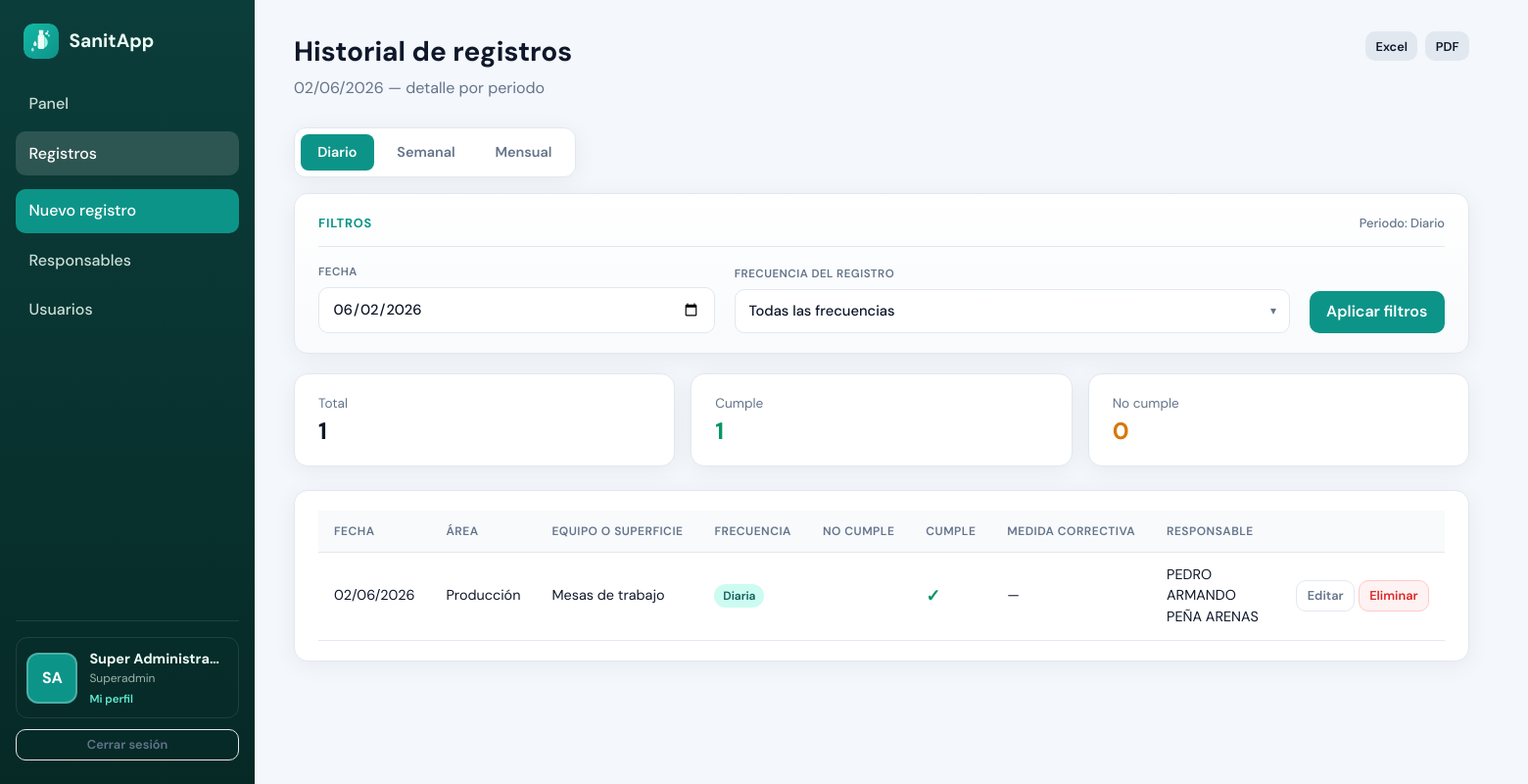
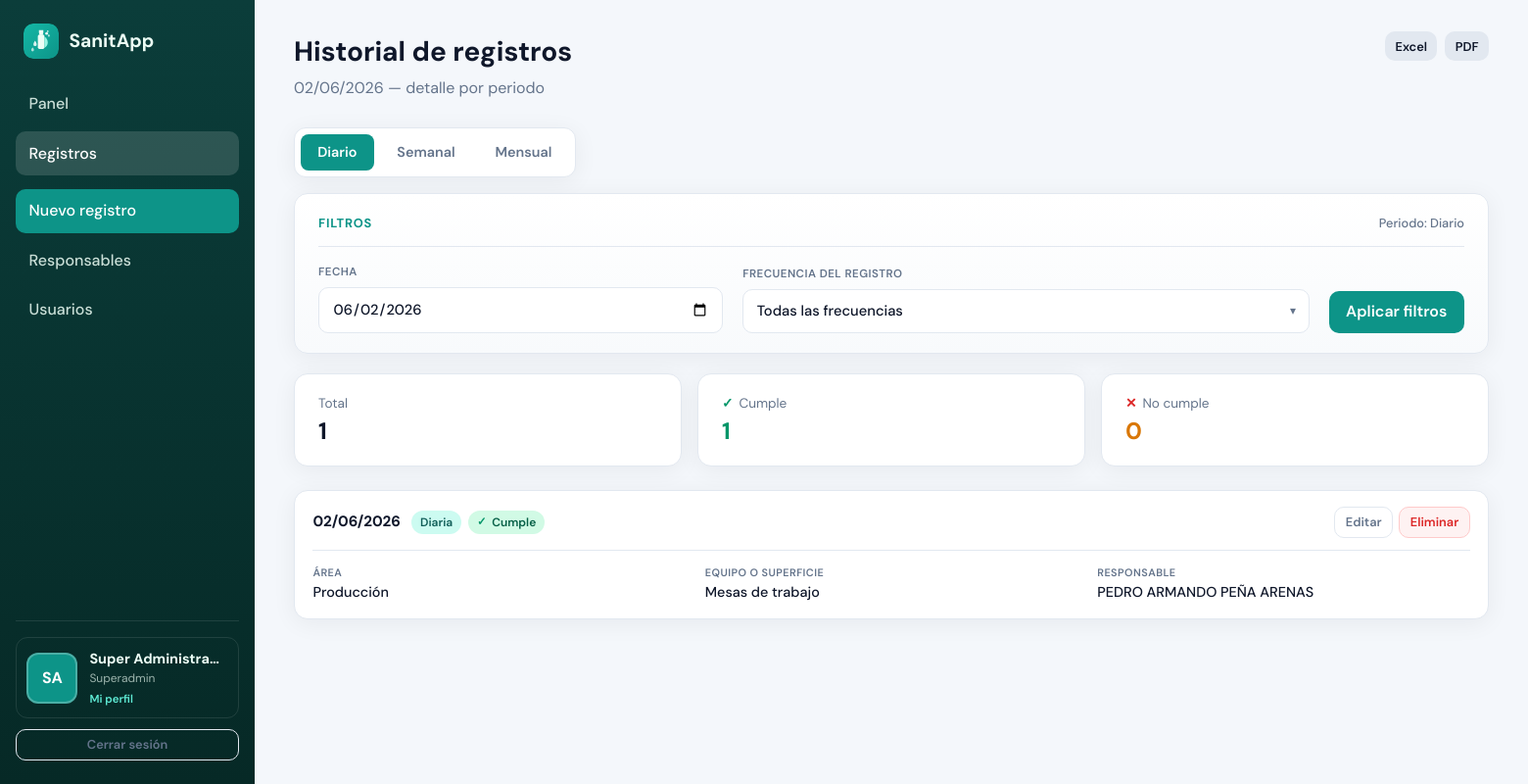
Before and after one commit to brayang466/sanitapp, a Flask app: page /registros in a window 1560 px wide. Shown: the whole page at 98% size. Run offline with Flask 3, Linux system fonts and the light colour scheme; the visitor is signed in with stand-in values (Sample User, id 1); data comes from the database, SQL or seed files in the repository; parts of the project's set-up code (start-up, migrations or seed data) failed here and were passed over.

Commit message:
Feat: vista tarjetas en registros, modal de eliminacion y badges de estado
Mejora la UX del listado sin scroll horizontal, confirma borrados con modal propio y muestra cumplimiento con iconos.

Co-authored-by: Cursor <cursoragent@cursor.com>

```diff
--- a/app/static/css/app.css
+++ b/app/static/css/app.css
@@ -310,6 +310,10 @@ a:hover {
   max-width: 1280px;
 }
 
+.page-registros .main-content {
+  max-width: none;
+}
+
 /* Login */
 .page-login {
   min-height: 100vh;
@@ -570,6 +567,108 @@ a:hover {
   white-space: nowrap;
 }
 
+/* Lista de registros (sin scroll horizontal) */
+.registros-lista {
+  display: flex;
+  flex-direction: column;
+  gap: 0.85rem;
+}
+
+.registro-card {
+  padding: 1rem 1.15rem;
+  margin-bottom: 0;
+}
+
+.registro-card-header {
+  display: flex;
+  flex-wrap: wrap;
+  justify-content: space-between;
+  align-items: center;
+  gap: 0.75rem;
+  margin-bottom: 0.85rem;
+  padding-bottom: 0.75rem;
+  border-bottom: 1px solid var(--border);
+}
+
+.registro-card-meta {
+  display: flex;
+  flex-wrap: wrap;
+  align-items: center;
+  gap: 0.45rem;
+}
+
+.registro-fecha {
+  font-weight: 700;
+  font-size: 0.95rem;
+  color: var(--text);
+  margin-right: 0.25rem;
+}
+
+.registro-card-actions {
+  display: flex;
+  flex-wrap: wrap;
+  gap: 0.4rem;
+}
+
+.registro-card-body {
+  display: grid;
+  grid-template-columns: repeat(3, 1fr);
+  gap: 0.75rem 1.25rem;
+  margin: 0;
+}
+
+.registro-field {
+  margin: 0;
+  min-width: 0;
+}
+
+.registro-field dt {
+  margin: 0 0 0.2rem;
+  font-size: 0.68rem;
+  font-weight: 600;
+  text-transform: uppercase;
+  letter-spacing: 0.04em;
+  color: var(--muted);
+}
+
+.registro-field dd {
+  margin: 0;
+  font-size: 0.9rem;
+  font-weight: 500;
+  color: var(--text);
+  line-height: 1.35;
+  word-wrap: break-word;
+}
+
+.registro-field-full {
+  grid-column: 1 / -1;
+}
+
+@media (max-width: 1100px) {
+  .registro-card-body {
+    grid-template-columns: 1fr 1fr;
+  }
+}
+
+@media (max-width: 640px) {
+  .registro-card-body {
+    grid-template-columns: 1fr;
+  }
+
+  .registro-card-header {
+    flex-direction: column;
+    align-items: flex-start;
+  }
+
+  .registro-card-actions {
+    width: 100%;
+  }
+
+  .registro-card-actions .btn {
+    flex: 1;
+  }
+}
+
 .center {
   text-align: center;
 }
@@ -612,6 +711,59 @@ a:hover {
 .badge-warn {
   background: #ffedd5;
   color: #9a3412;
+}
+
+.badge-estado {
+  display: inline-flex;
+  align-items: center;
+  gap: 0.35rem;
+}
+
+.badge-estado-icon {
+  font-weight: 800;
+  font-size: 0.95em;
+  line-height: 1;
+}
+
+.badge-estado-ok {
+  color: #059669;
+}
+
+.badge-estado-no {
+  color: #dc2626;
+}
+
+.stat-label-icon {
+  font-weight: 800;
+  margin-right: 0.15rem;
+}
+
+.stat-label-ok {
+  color: var(--ok);
+}
+
+.stat-label-no {
+  color: var(--danger);
+}
+
+.stat-sub {
+  display: flex;
+  flex-wrap: wrap;
+  align-items: center;
+  gap: 0.35rem;
+  margin-top: 0.25rem;
+  font-size: 0.8rem;
+  color: var(--muted);
+}
+
+.stat-sub-item {
+  display: inline-flex;
+  align-items: center;
+  gap: 0.2rem;
+}
+
+.stat-sub-sep {
+  color: #cbd5e1;
 }
 
 .badge-muted {
--- /dev/null
+++ b/app/templates/_modal_eliminar.html
@@ -0,0 +1,25 @@
+<div id="modal-eliminar" class="modal-overlay" hidden aria-hidden="true">
+  <div class="modal-backdrop" data-modal-close></div>
+  <div class="modal-dialog" role="dialog" aria-modal="true" aria-labelledby="modal-eliminar-titulo">
+    <div class="modal-icon modal-icon-danger" aria-hidden="true">
+      <svg width="28" height="28" viewBox="0 0 24 24" fill="none" stroke="currentColor" stroke-width="2">
+        <path d="M12 9v4m0 4h.01M10.29 3.86L1.82 18a2 2 0 0 0 1.71 3h16.94a2 2 0 0 0 1.71-3L13.71 3.86a2 2 0 0 0-3.42 0z"/>
+      </svg>
+    </div>
+    <h2 id="modal-eliminar-titulo" class="modal-title">¿Eliminar este registro?</h2>
+    <p class="modal-text">
+      Está a punto de eliminar permanentemente un registro del historial de limpieza y desinfección.
+      <strong>Esta acción no se puede deshacer.</strong>
+    </p>
+    <div class="modal-detail card card-compact" id="modal-eliminar-detalle">
+      <p><span class="modal-detail-label">Fecha</span> <span id="modal-del-fecha">—</span></p>
+      <p><span class="modal-detail-label">Área</span> <span id="modal-del-area">—</span></p>
+      <p><span class="modal-detail-label">Equipo / superficie</span> <span id="modal-del-equipo">—</span></p>
+      <p><span class="modal-detail-label">Responsable</span> <span id="modal-del-responsable">—</span></p>
+    </div>
+    <div class="modal-actions">
+      <button type="button" class="btn btn-ghost" data-modal-close>Cancelar</button>
+      <button type="button" class="btn btn-danger" id="modal-eliminar-confirmar">Sí, eliminar</button>
+    </div>
+  </div>
+</div>
--- a/app/templates/base.html
+++ b/app/templates/base.html
@@ -66,6 +66,9 @@
   {% else %}
     {% block guest %}{% endblock %}
   {% endif %}
+  {% if usuario_actual %}
+  {% include '_modal_eliminar.html' %}
+  {% endif %}
   <script src="{{ url_for('static', filename='js/app.js') }}?v={{ static_v }}"></script>
   {% block scripts %}{% endblock %}
 </body>
--- /dev/null
+++ b/app/templates/macros/estado_badge.html
@@ -0,0 +1,13 @@
+{% macro badge_estado(cumple) %}
+  {% if cumple %}
+  <span class="badge badge-ok badge-estado">
+    <span class="badge-estado-icon badge-estado-ok" aria-hidden="true">✓</span>
+    Cumple
+  </span>
+  {% else %}
+  <span class="badge badge-warn badge-estado">
+    <span class="badge-estado-icon badge-estado-no" aria-hidden="true">✕</span>
+    No cumple
+  </span>
+  {% endif %}
+{% endmacro %}
--- a/app/templates/main/registros.html
+++ b/app/templates/main/registros.html
@@ -1,5 +1,7 @@
 {% extends "base.html" %}
+{% from "macros/estado_badge.html" import badge_estado %}
 {% block title %}Registros — SanitApp{% endblock %}
+{% block body_class %}page-registros{% endblock %}
 
 {% block content %}
 <header class="page-header">
@@ -61,58 +63,67 @@
     <span class="stat-value">{{ resumen.total }}</span>
   </article>
   <article class="stat-card stat-ok">
-    <span class="stat-label">Cumple</span>
+    <span class="stat-label"><span class="stat-label-icon stat-label-ok" aria-hidden="true">✓</span> Cumple</span>
     <span class="stat-value">{{ resumen.cumple }}</span>
   </article>
   <article class="stat-card stat-warn">
-    <span class="stat-label">No cumple</span>
+    <span class="stat-label"><span class="stat-label-icon stat-label-no" aria-hidden="true">✕</span> No cumple</span>
     <span class="stat-value">{{ resumen.no_cumple }}</span>
   </article>
 </section>
 
-<div class="card">
 {% if registros %}
-  <div class="table-wrap">
-    <table class="data-table data-table-formato">
-      <thead>
-        <tr>
-          <th>FECHA</th>
-          <th>ÁREA</th>
-          <th>EQUIPO O SUPERFICIE</th>
-          <th>FRECUENCIA</th>
-          <th>NO CUMPLE</th>
-          <th>CUMPLE</th>
-          <th>MEDIDA CORRECTIVA</th>
-          <th>RESPONSABLE</th>
-          <th></th>
-        </tr>
-      </thead>
-      <tbody>
+<div class="registros-lista">
   {% for r in registros %}
-        <tr>
-          <td>{{ r.fecha.strftime('%d/%m/%Y') }}</td>
-          <td>{{ r.area }}</td>
-          <td>{{ r.equipo_o_superficie }}</td>
-          <td><span class="badge badge-role">{{ r.frecuencia }}</span></td>
-          <td class="center">{% if r.no_cumple %}<span class="mark mark-no" aria-label="No cumple">✕</span>{% endif %}</td>
-          <td class="center">{% if r.cumple %}<span class="mark mark-ok" aria-label="Cumple">✓</span>{% endif %}</td>
-          <td>{{ r.medida_correctiva or '—' }}</td>
-          <td>{{ r.responsable }}</td>
-          <td class="actions">
+  <article class="registro-card card">
+    <header class="registro-card-header">
+      <div class="registro-card-meta">
+        <span class="registro-fecha">{{ r.fecha.strftime('%d/%m/%Y') }}</span>
+        <span class="badge badge-role">{{ r.frecuencia }}</span>
+        {{ badge_estado(r.cumple) }}
+      </div>
+      <div class="registro-card-actions">
         <a href="{{ url_for('main.editar_registro', registro_id=r.id) }}" class="btn btn-ghost btn-sm">Editar</a>
         {% if usuario_actual.es_admin %}
-            <form method="post" action="{{ url_for('main.eliminar_registro', registro_id=r.id) }}" class="inline-form" onsubmit="return confirm('¿Eliminar este registro?');">
-              <button type="submit" class="btn btn-danger btn-sm">Eliminar</button>
+        <form method="post" action="{{ url_for('main.eliminar_registro', registro_id=r.id) }}" class="inline-form form-eliminar-registro">
+          <button
+            type="button"
+            class="btn btn-danger btn-sm js-eliminar-registro"
+            data-fecha="{{ r.fecha.strftime('%d/%m/%Y') }}"
+            data-area="{{ r.area }}"
+            data-equipo="{{ r.equipo_o_superficie }}"
+            data-responsable="{{ r.responsable }}"
+          >Eliminar</button>
         </form>
         {% endif %}
-          </td>
-        </tr>
+      </div>
+    </header>
+    <dl class="registro-card-body">
+      <div class="registro-field">
+        <dt>Área</dt>
+        <dd>{{ r.area }}</dd>
+      </div>
+      <div class="registro-field">
+        <dt>Equipo o superficie</dt>
+        <dd>{{ r.equipo_o_superficie }}</dd>
+      </div>
+      <div class="registro-field">
+        <dt>Responsable</dt>
+        <dd>{{ r.responsable }}</dd>
+      </div>
+      {% if r.medida_correctiva %}
+      <div class="registro-field registro-field-full">
+        <dt>Medida correctiva</dt>
+        <dd>{{ r.medida_correctiva }}</dd>
+      </div>
+      {% endif %}
+    </dl>
+  </article>
   {% endfor %}
-      </tbody>
-    </table>
 </div>
 {% else %}
+<div class="card">
   <p class="empty-state">No hay registros en este periodo{% if frecuencia_filtro %} con frecuencia «{{ frecuencia_filtro }}»{% endif %}.</p>
+</div>
 {% endif %}
-</div>
 {% endblock %}
```
Also changed, not shown: other parts of app/static/css/app.css (+132 -7 lines), app/static/js/app.js (+55 -0 lines), app/templates/main/dashboard.html (+12 -7 lines). Lines whose indentation alone changed are shown as unchanged.
